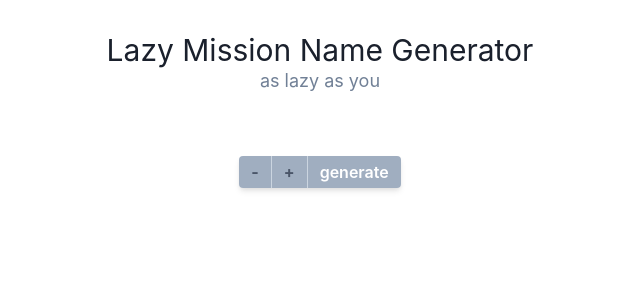
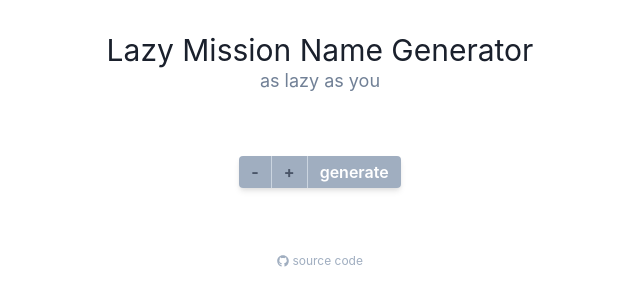
Before and after one commit to zgmrvn/lazy-mission-name-generator, a Vue app: page / in a window 1280 px wide. Shown: the top 306 px of the page, without its empty margins (320-960 px from the left). Built offline with nearby package versions, Linux system fonts and the light colour scheme.

Commit message:
Add fontawesome and source code link

```diff
--- a/package.json
+++ b/package.json
@@ -10,6 +10,10 @@
     "lint": "vue-cli-service lint"
   },
   "dependencies": {
+    "@fortawesome/fontawesome-svg-core": "^1.2.25",
+    "@fortawesome/free-brands-svg-icons": "^5.11.2",
+    "@fortawesome/free-solid-svg-icons": "^5.11.2",
+    "@fortawesome/vue-fontawesome": "^0.1.7",
     "core-js": "^3.3.2",
     "tailwindcss": "^1.1.3",
     "vue": "^2.6.10",
--- a/src/App.vue
+++ b/src/App.vue
@@ -61,7 +61,10 @@
     </div>
 
     <!-- generated names -->
-    <div class="mt-16 -mb-1">
+    <div
+      v-show="missionNames.length > 0"
+      class="mt-16 -mb-1"
+    >
       <input
         v-for="(missionName, index) of missionNames"
         :key="index"
@@ -70,6 +73,18 @@
         @focus="$event.target.select()"
       >
     </div>
+
+    <!-- source -->
+    <p class="text-center text-xs text-gray-500 hover:underline mt-16">
+      <a
+        href="https://github.com/zgmrvn/lazy-mission-name-generator"
+        target="_blank"
+        rel="noopener"
+      >
+        <fontAwesomeIcon :icon="['fab', 'github']" />
+        source code
+      </a>
+    </p>
   </div>
 </template>
 
--- a/src/main.ts
+++ b/src/main.ts
@@ -1,7 +1,14 @@
 import Vue from 'vue'
 import App from './App.vue'
+import { library } from '@fortawesome/fontawesome-svg-core'
+import { faGithub } from '@fortawesome/free-brands-svg-icons'
+import { FontAwesomeIcon } from '@fortawesome/vue-fontawesome'
 
 import '@/assets/css/tailwind.css'
+
+library.add(faGithub)
+
+Vue.component('fontAwesomeIcon', FontAwesomeIcon)
 
 new Vue({
   render: h => h(App)
```
Also changed, not shown: 1 other file (tests, documents, lock files or other folders).
